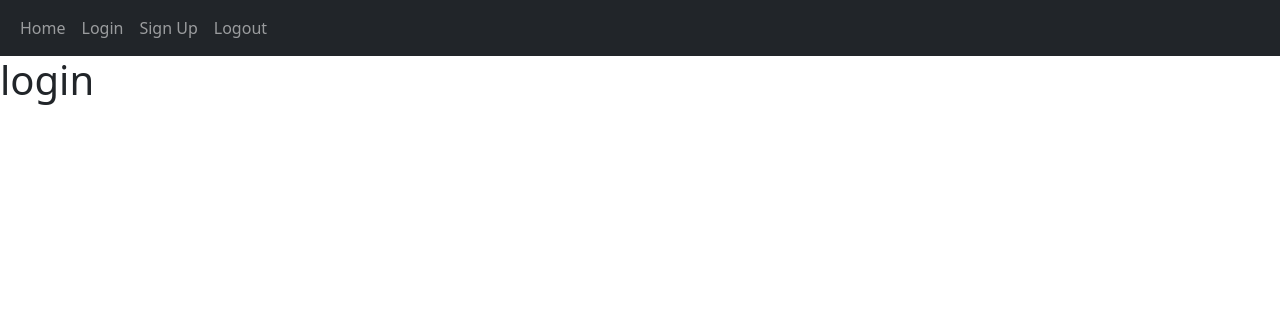
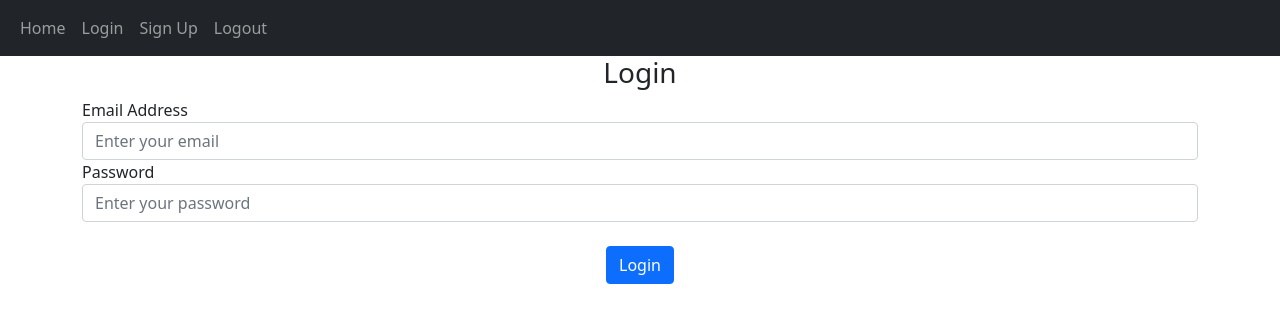
Before and after one commit to luukasmakila/PYTHON-BLOG-APP, a Flask app: page /login in a window 1280 px wide. Shown: the top 323 px of the page. Run offline with Flask 2, Linux system fonts and the light colour scheme.

Commit message:
Created the login page

```diff
--- a/website/templates/base.html
+++ b/website/templates/base.html
@@ -12,8 +12,8 @@
     crossorigin="anonymous">
 
     <title>{% block title %}{% endblock %}</title>
+</head>
 
-</head>
 <body>
     <nav class="navbar navbar-expand-lg navbar-dark bg-dark">
         <div class="container-fluid">
@@ -34,7 +34,7 @@
         </div>
     </nav>
 
-    <div>{% block content %}{% endblock %}</div>
+    <div class="container">{% block content %}{% endblock %}</div>
 
     <!-- JavaScript Bundle with Popper -->
     <script src="https://cdn.jsdelivr.net/npm/bootstrap@5.1.3/dist/js/bootstrap.bundle.min.js"
--- a/website/templates/login.html
+++ b/website/templates/login.html
@@ -1,7 +1,22 @@
 {% extends "base.html" %}
-
 {% block title %}Login{% endblock %}
 
 {% block content %}
-<h1>login</h1>
+<form method="POST">
+    <h3 align="center">
+        Login
+    </h3>
+    <div class="form-group">
+        <label for="email">Email Address</label>
+        <input type="text" name="email" id="email" class="form-control" placeholder="Enter your email">
+        <label for="password">Password</label>
+        <input type="password" name="password" id="password" class="form-control" placeholder="Enter your password">
+        <br/>
+        <div align="center">
+            <button class="btn btn-primary" type="submit">Login</button>
+        </div>
+    </div>
+</form>
+
+
 {% endblock %}
```
